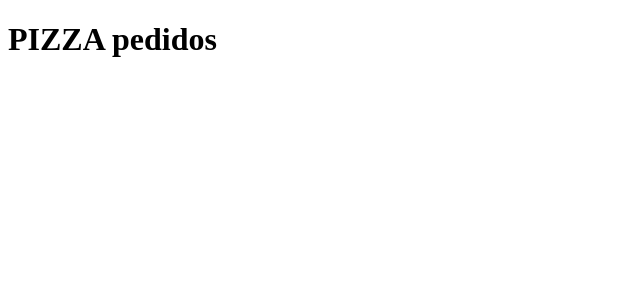
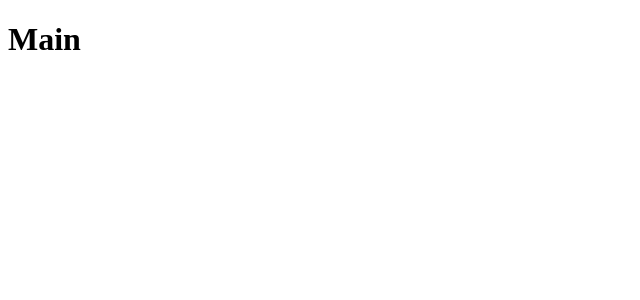
Before and after one commit to alvesrafa/pizzaria, a React (Create React App) app: page / in a window 1280 px wide. Shown: the top 300 px of the page, without its empty margins (0-640 px from the left). Built offline with nearby package versions, Linux system fonts and the light colour scheme.

Commit message:
adicionando router-dom

```diff
--- a/package.json
+++ b/package.json
@@ -6,9 +6,12 @@
     "@testing-library/jest-dom": "^5.11.4",
     "@testing-library/react": "^11.1.0",
     "@testing-library/user-event": "^12.1.10",
+    "axios": "^0.21.1",
     "react": "^17.0.1",
     "react-dom": "^17.0.1",
+    "react-router-dom": "^5.2.0",
     "react-scripts": "4.0.1",
+    "styled-components": "^5.2.1",
     "web-vitals": "^0.2.4"
   },
   "scripts": {
--- a/src/App.js
+++ b/src/App.js
@@ -1,9 +1,7 @@
+import Routes from './routes';
+
 function App() {
-  return (
-    <div className="App">
-      <h1>PIZZA pedidos</h1>
-    </div>
-  );
+  return <Routes />;
 }
 
 export default App;
--- a/src/components/ErrorBoundary/index.js
+++ b/src/components/ErrorBoundary/index.js
@@ -1,15 +1,16 @@
-import { useMemo } from 'react-native';
+import React, { PureComponent } from 'react';
+import ErrorPage from '../ErrorPage';
+class ErrorBoundary extends PureComponent {
+  state = { hasError: false };
+  static getDerivedStateFromError(error) {
+    console.log('Erro ao gerar build ----->', error);
+    return { hasError: true };
+  }
 
-import ErrorPage from '../ErrorPage';
+  render() {
+    if (this.state.hasError) return <ErrorPage />;
 
-const ErrorBoundary = ({ hasError, children }) => {
-  const errorComponent = useMemo(() => {
-    if (hasError) return <ErrorPage />;
-
-    return children;
-  }, [hasError]);
-
-  return errorComponent;
-};
-
+    return this.props.children;
+  }
+}
 export default ErrorBoundary;
--- a/src/index.js
+++ b/src/index.js
@@ -1,9 +1,13 @@
 import React from 'react';
 import ReactDOM from 'react-dom';
 import App from './App';
+import ErrorBoundary from './components/ErrorBoundary';
+
 ReactDOM.render(
   <React.StrictMode>
-    <App />
+    <ErrorBoundary hasError={false}>
+      <App />
+    </ErrorBoundary>
   </React.StrictMode>,
   document.getElementById('root')
 );
--- /dev/null
+++ b/src/pages/Main/index.js
@@ -0,0 +1,13 @@
+import React from 'react';
+
+import { Container } from './styles';
+
+const Main = () => {
+  return (
+    <Container>
+      <h1>Main</h1>
+    </Container>
+  );
+};
+
+export default Main;
--- /dev/null
+++ b/src/pages/Main/styles.js
@@ -0,0 +1,5 @@
+import styled from 'styled-components';
+
+export const Container = styled.div`
+
+`;
--- /dev/null
+++ b/src/routes.js
@@ -0,0 +1,13 @@
+import { BrowserRouter, Switch, Route } from 'react-router-dom';
+
+import Main from './pages/Main';
+
+export default function Routes() {
+  return (
+    <BrowserRouter>
+      <Switch>
+        <Route exact={true} path="/" component={Main} />
+      </Switch>
+    </BrowserRouter>
+  );
+}
```
Also changed, not shown: 2 other files (tests, documents, lock files or other folders).
